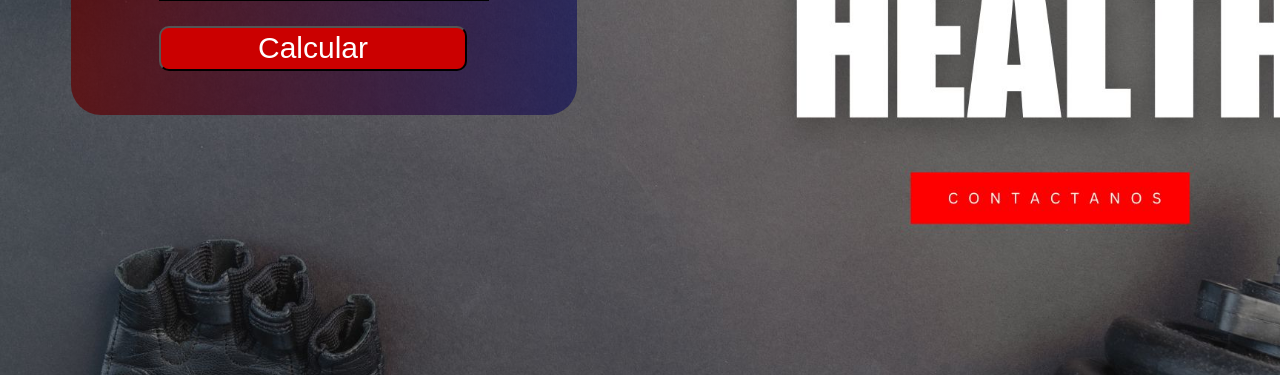
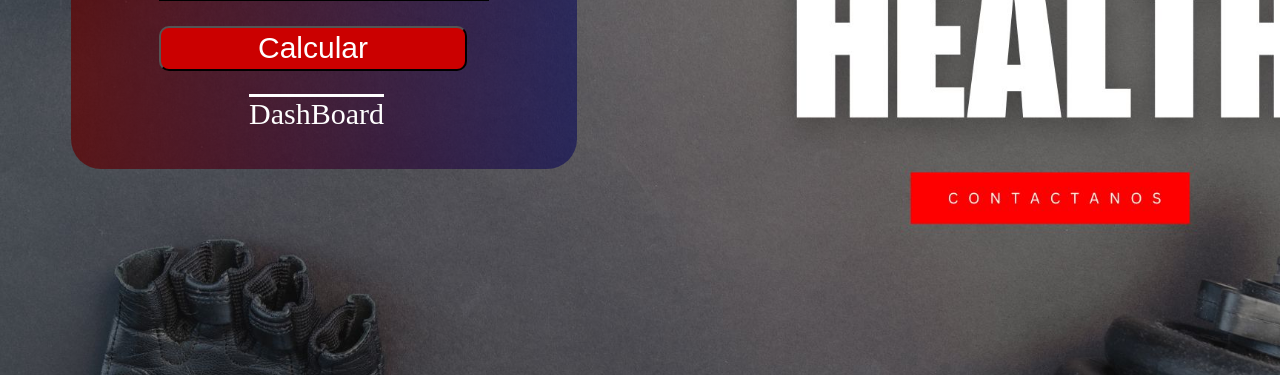
Before and after one commit to David2421b/ProjectGym, a Python web app: template gym/view/templates/BodyData.html in a window 1280 px wide. Shown: the part 358-733 px from the top of the page. Run offline with Jinja, Linux system fonts and the light colour scheme; the template is opened without the code that fills it, so the values that code supplies are empty.

Commit message:
Actualizar estilos en BodyData.html; ajustar márgenes de botón y agregar enlace a DashBoard

```diff
--- a/gym/view/templates/BodyData.html
+++ b/gym/view/templates/BodyData.html
@@ -44,7 +44,7 @@
         }
 
         button{
-            margin: 1% 0% 2% 0%;
+            margin: 1% 0% 8% 0%;
             font-size: 30px;
             border-radius: 10px;
             height: 45px;
@@ -60,6 +60,15 @@
             transition: 0.3s;
         }
 
+        a{
+            margin-top: 5px;
+            color: white;
+            text-decoration: none;
+            font-size: 30px;
+            margin-left: 90px;
+            text-decoration: overline;
+        }
+
     </style>
 </head>
 <body>
@@ -72,6 +81,7 @@
                 <p>{{Gender}}</p>
             </div>
             <button type="submit">Calcular</button>
+            <a href="/MenuName">DashBoard</a>
 
         </form>
     </div>
```
Also changed, not shown: BodyData.html (+10 -1 lines).
